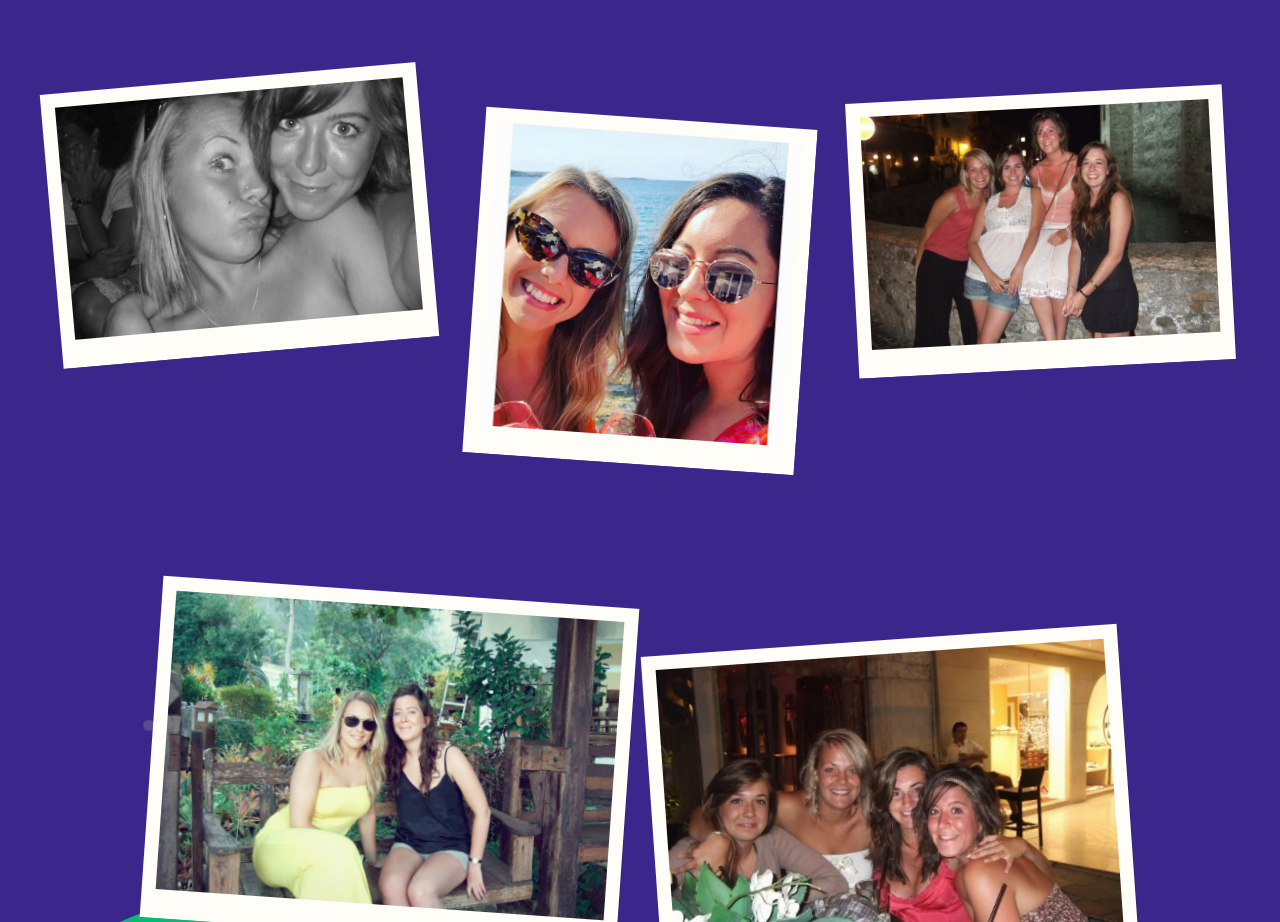
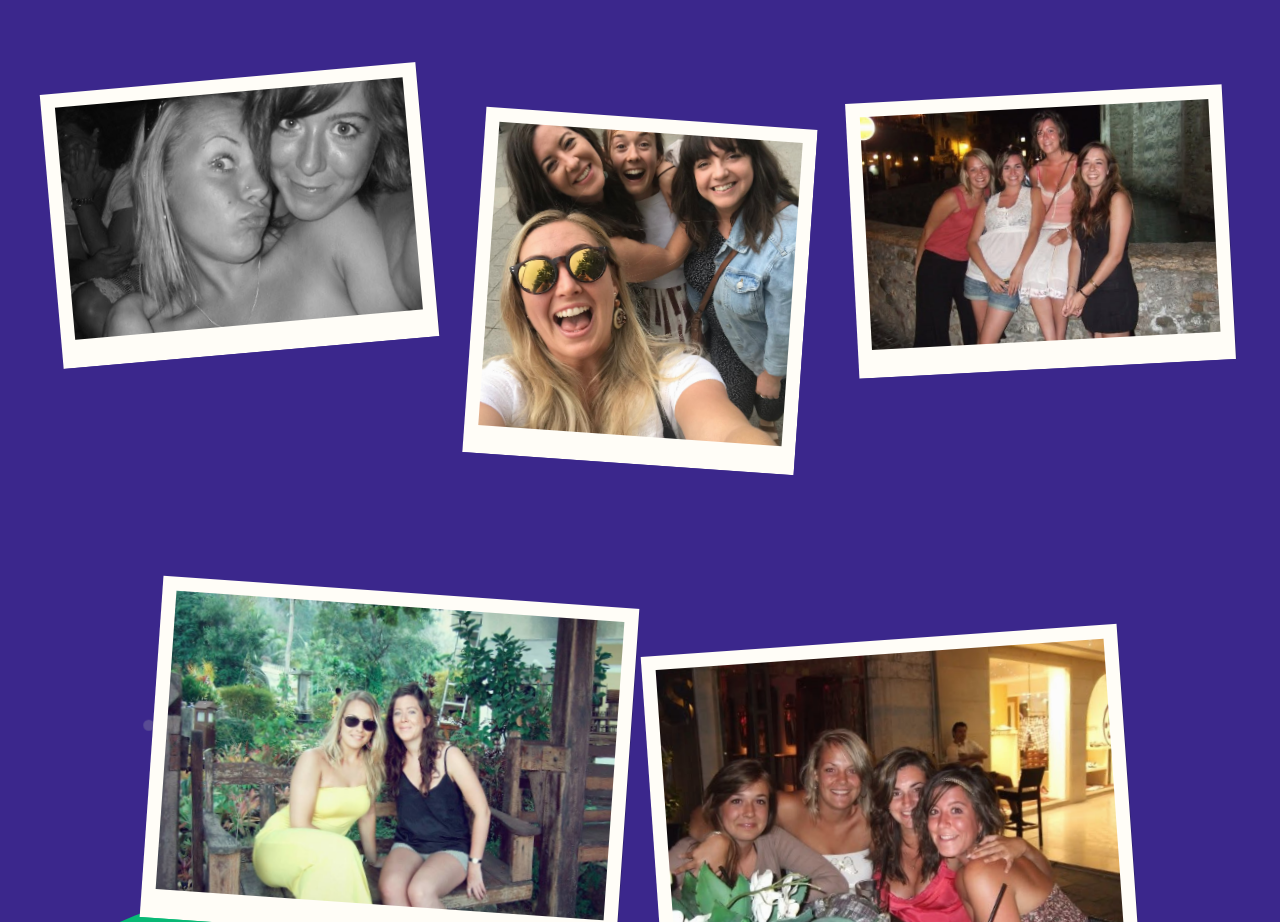
Before and after one commit to ryanmullenuk/Kate-Marathon-2027, a Next.js app: page / in a window 1280 px wide. Shown: the part 5020-5942 px from the top of the page. Built offline with nearby package versions, Linux system fonts and the light colour scheme.

Commit message:
Replace Lauren seaside photo with group selfie

```diff
--- a/app/page.tsx
+++ b/app/page.tsx
@@ -625,8 +625,8 @@ export default function Home() {
             >
               <div className="polaroid__photo polaroid__photo--square">
                 <Image
-                  src="/lauren-seaside-selfie.jpeg"
-                  alt="Lauren smiling with a friend beside the sea"
+                  src="/lauren-friends-group-selfie.jpg"
+                  alt="Lauren smiling with friends in a group selfie"
                   fill
                   sizes="(max-width: 760px) 72vw, 25vw"
                 />
```
Also changed, not shown: public/lauren-friends-group-selfie.jpg (added), 1 other file (tests, documents, lock files or other folders).
